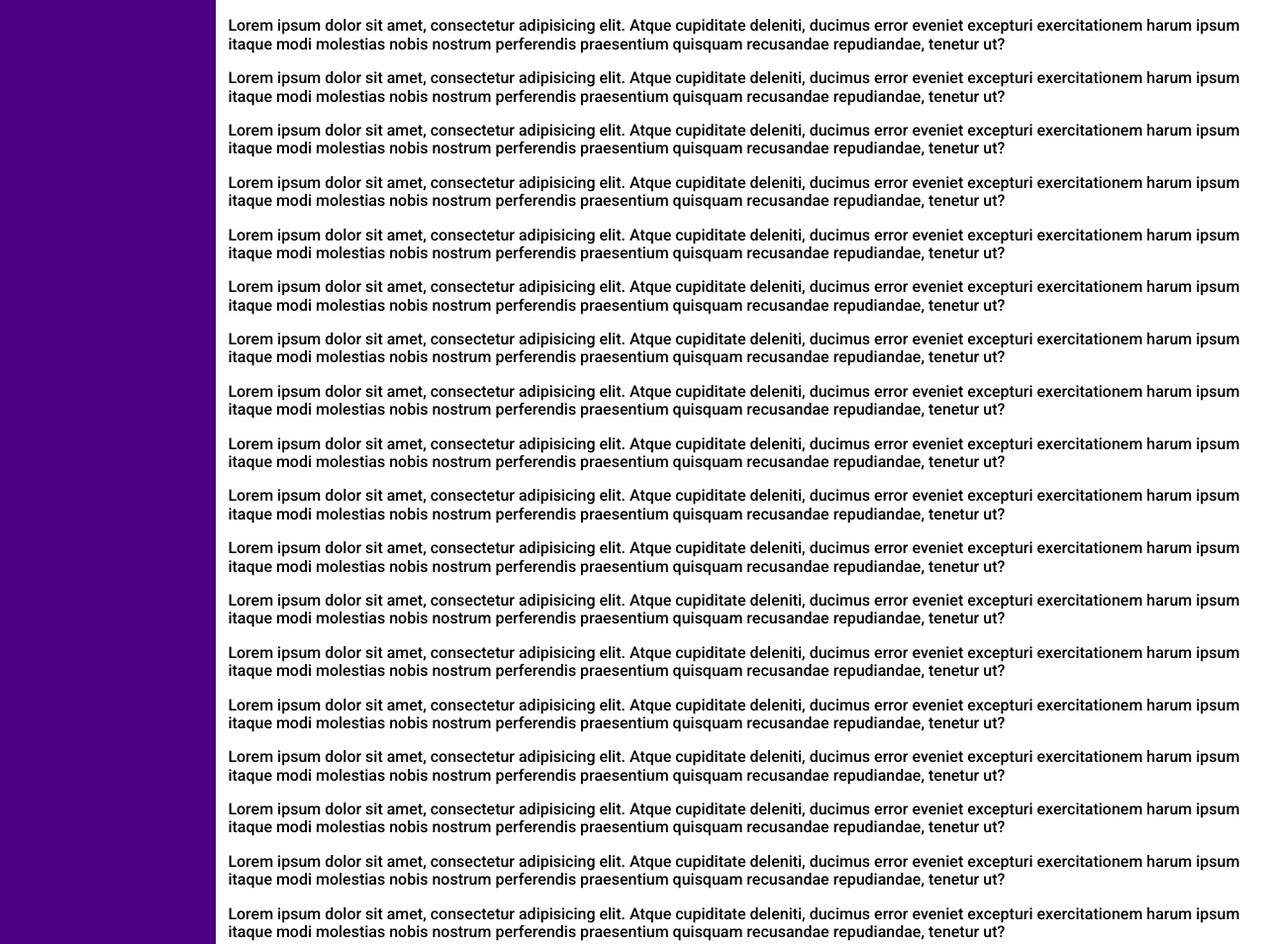
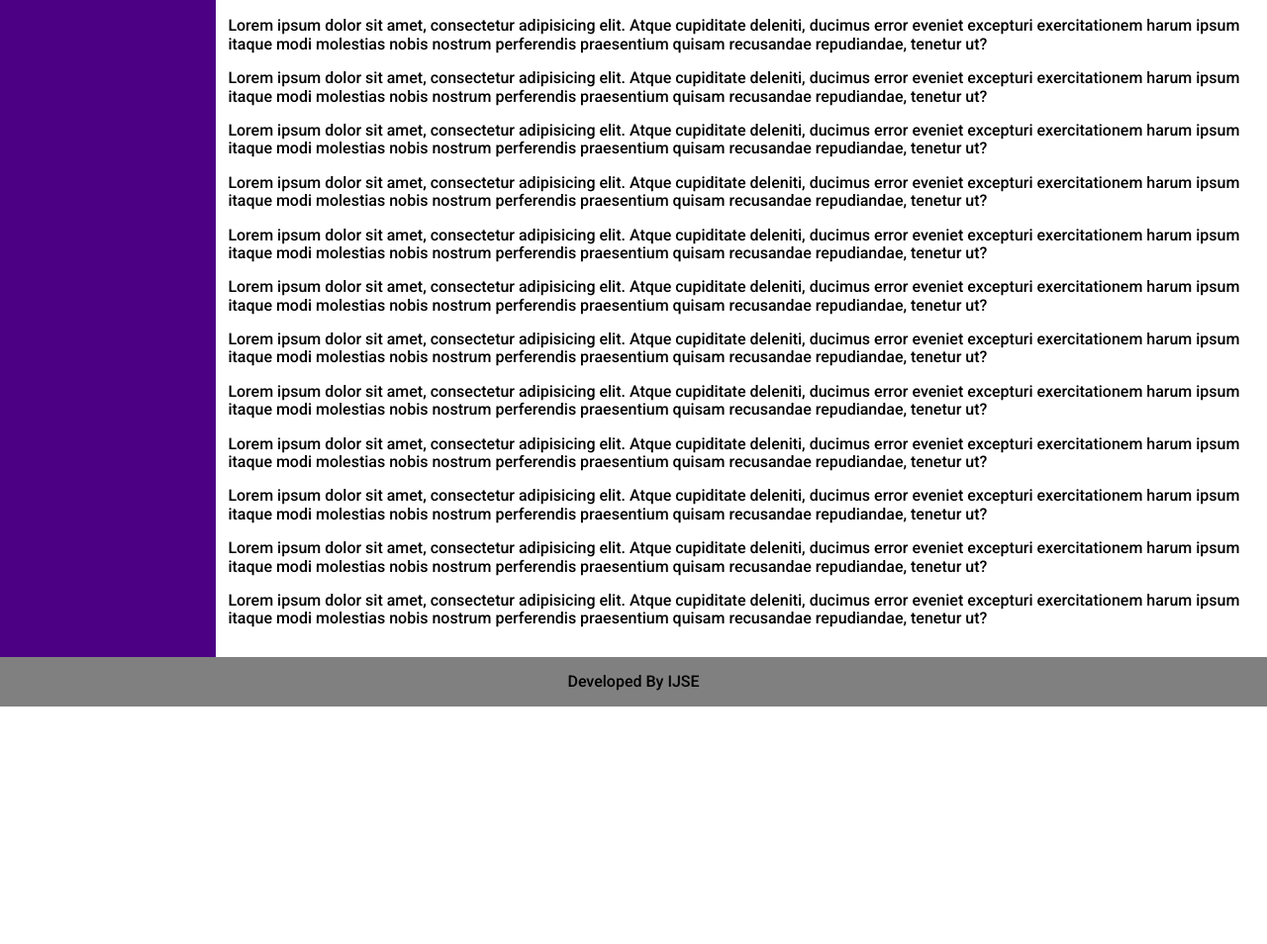
Before and after one commit to DasunMadawa/CSS-Assignment-03, a plain HTML site: page CASE-2/index.html in a window 1280 px wide. Shown: the part 347-1301 px from the top of the page at 99% size. After the commit the page ends 1061 px from the top, so only its background shows below. Drawn offline with Linux system fonts and the light colour scheme.

Commit message:
fixing a bug

```diff
--- a/CASE-2/index.html
+++ b/CASE-2/index.html
@@ -50,105 +50,76 @@
             <p>
                 Lorem ipsum dolor sit amet, consectetur adipisicing elit. Atque cupiditate deleniti, ducimus
                 error eveniet excepturi exercitationem harum ipsum itaque modi molestias nobis nostrum perferendis
-                praesentium quisquam recusandae repudiandae, tenetur ut?
+                praesentium quisam recusandae repudiandae, tenetur ut?
             </p>
 
             <p>
                 Lorem ipsum dolor sit amet, consectetur adipisicing elit. Atque cupiditate deleniti, ducimus
                 error eveniet excepturi exercitationem harum ipsum itaque modi molestias nobis nostrum perferendis
-                praesentium quisquam recusandae repudiandae, tenetur ut?
-            </p>
-            <p>
-                Lorem ipsum dolor sit amet, consectetur adipisicing elit. Atque cupiditate deleniti, ducimus
-                error eveniet excepturi exercitationem harum ipsum itaque modi molestias nobis nostrum perferendis
-                praesentium quisquam recusandae repudiandae, tenetur ut?
-            </p>
-            <p>
-                Lorem ipsum dolor sit amet, consectetur adipisicing elit. Atque cupiditate deleniti, ducimus
-                error eveniet excepturi exercitationem harum ipsum itaque modi molestias nobis nostrum perferendis
-                praesentium quisquam recusandae repudiandae, tenetur ut?
-            </p>
-            <p>
-                Lorem ipsum dolor sit amet, consectetur adipisicing elit. Atque cupiditate deleniti, ducimus
-                error eveniet excepturi exercitationem harum ipsum itaque modi molestias nobis nostrum perferendis
-                praesentium quisquam recusandae repudiandae, tenetur ut?
-            </p>
-            <p>
-                Lorem ipsum dolor sit amet, consectetur adipisicing elit. Atque cupiditate deleniti, ducimus
-                error eveniet excepturi exercitationem harum ipsum itaque modi molestias nobis nostrum perferendis
-                praesentium quisquam recusandae repudiandae, tenetur ut?
-            </p>
-            <p>
-                Lorem ipsum dolor sit amet, consectetur adipisicing elit. Atque cupiditate deleniti, ducimus
-                error eveniet excepturi exercitationem harum ipsum itaque modi molestias nobis nostrum perferendis
-                praesentium quisquam recusandae repudiandae, tenetur ut?
-            </p>
-            <p>
-                Lorem ipsum dolor sit amet, consectetur adipisicing elit. Atque cupiditate deleniti, ducimus
-                error eveniet excepturi exercitationem harum ipsum itaque modi molestias nobis nostrum perferendis
-                praesentium quisquam recusandae repudiandae, tenetur ut?
+                praesentium quisam recusandae repudiandae, tenetur ut?
             </p>
 
             <p>
                 Lorem ipsum dolor sit amet, consectetur adipisicing elit. Atque cupiditate deleniti, ducimus
                 error eveniet excepturi exercitationem harum ipsum itaque modi molestias nobis nostrum perferendis
-                praesentium quisquam recusandae repudiandae, tenetur ut?
+                praesentium quisam recusandae repudiandae, tenetur ut?
             </p>
+
             <p>
                 Lorem ipsum dolor sit amet, consectetur adipisicing elit. Atque cupiditate deleniti, ducimus
                 error eveniet excepturi exercitationem harum ipsum itaque modi molestias nobis nostrum perferendis
-                praesentium quisquam recusandae repudiandae, tenetur ut?
+                praesentium quisam recusandae repudiandae, tenetur ut?
             </p>
+
             <p>
                 Lorem ipsum dolor sit amet, consectetur adipisicing elit. Atque cupiditate deleniti, ducimus
                 error eveniet excepturi exercitationem harum ipsum itaque modi molestias nobis nostrum perferendis
-                praesentium quisquam recusandae repudiandae, tenetur ut?
+                praesentium quisam recusandae repudiandae, tenetur ut?
             </p>
+
             <p>
                 Lorem ipsum dolor sit amet, consectetur adipisicing elit. Atque cupiditate deleniti, ducimus
                 error eveniet excepturi exercitationem harum ipsum itaque modi molestias nobis nostrum perferendis
-                praesentium quisquam recusandae repudiandae, tenetur ut?
+                praesentium quisam recusandae repudiandae, tenetur ut?
             </p>
+
             <p>
                 Lorem ipsum dolor sit amet, consectetur adipisicing elit. Atque cupiditate deleniti, ducimus
                 error eveniet excepturi exercitationem harum ipsum itaque modi molestias nobis nostrum perferendis
-                praesentium quisquam recusandae repudiandae, tenetur ut?
+                praesentium quisam recusandae repudiandae, tenetur ut?
             </p>
+
             <p>
                 Lorem ipsum dolor sit amet, consectetur adipisicing elit. Atque cupiditate deleniti, ducimus
                 error eveniet excepturi exercitationem harum ipsum itaque modi molestias nobis nostrum perferendis
-                praesentium quisquam recusandae repudiandae, tenetur ut?
+                praesentium quisam recusandae repudiandae, tenetur ut?
             </p>
+
             <p>
                 Lorem ipsum dolor sit amet, consectetur adipisicing elit. Atque cupiditate deleniti, ducimus
                 error eveniet excepturi exercitationem harum ipsum itaque modi molestias nobis nostrum perferendis
-                praesentium quisquam recusandae repudiandae, tenetur ut?
+                praesentium quisam recusandae repudiandae, tenetur ut?
             </p>
+
             <p>
                 Lorem ipsum dolor sit amet, consectetur adipisicing elit. Atque cupiditate deleniti, ducimus
                 error eveniet excepturi exercitationem harum ipsum itaque modi molestias nobis nostrum perferendis
-                praesentium quisquam recusandae repudiandae, tenetur ut?
+                praesentium quisam recusandae repudiandae, tenetur ut?
             </p>
+
             <p>
                 Lorem ipsum dolor sit amet, consectetur adipisicing elit. Atque cupiditate deleniti, ducimus
                 error eveniet excepturi exercitationem harum ipsum itaque modi molestias nobis nostrum perferendis
-                praesentium quisquam recusandae repudiandae, tenetur ut?
+                praesentium quisam recusandae repudiandae, tenetur ut?
             </p>
+
             <p>
                 Lorem ipsum dolor sit amet, consectetur adipisicing elit. Atque cupiditate deleniti, ducimus
                 error eveniet excepturi exercitationem harum ipsum itaque modi molestias nobis nostrum perferendis
-                praesentium quisquam recusandae repudiandae, tenetur ut?
+                praesentium quisam recusandae repudiandae, tenetur ut?
             </p>
-            <p>
-                Lorem ipsum dolor sit amet, consectetur adipisicing elit. Atque cupiditate deleniti, ducimus
-                error eveniet excepturi exercitationem harum ipsum itaque modi molestias nobis nostrum perferendis
-                praesentium quisquam recusandae repudiandae, tenetur ut?
-            </p>
-            <p>
-                Lorem ipsum dolor sit amet, consectetur adipisicing elit. Atque cupiditate deleniti, ducimus
-                error eveniet excepturi exercitationem harum ipsum itaque modi molestias nobis nostrum perferendis
-                praesentium quisquam recusandae repudiandae, tenetur ut?
-            </p>
+
+
 
         </div>
 </section>
```
